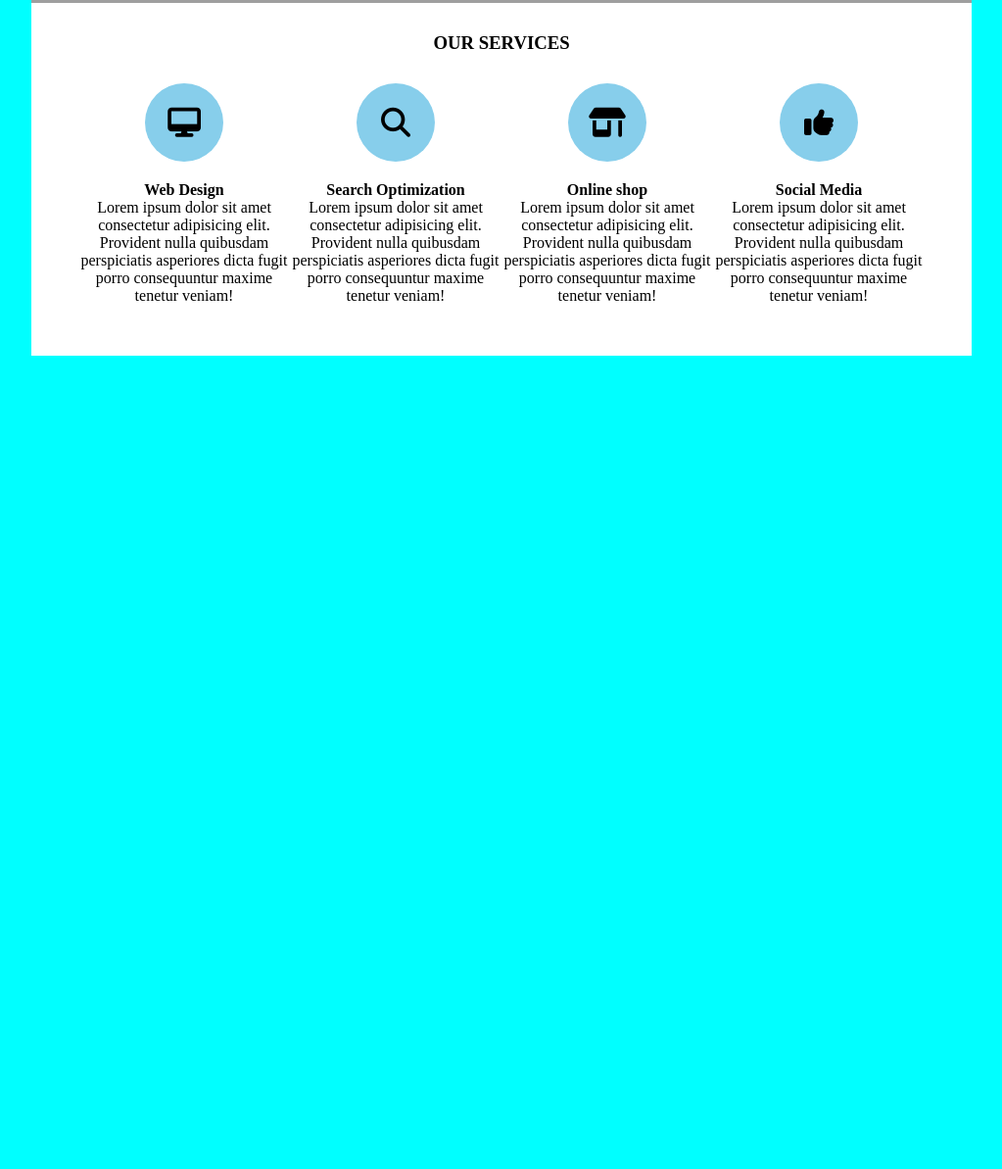
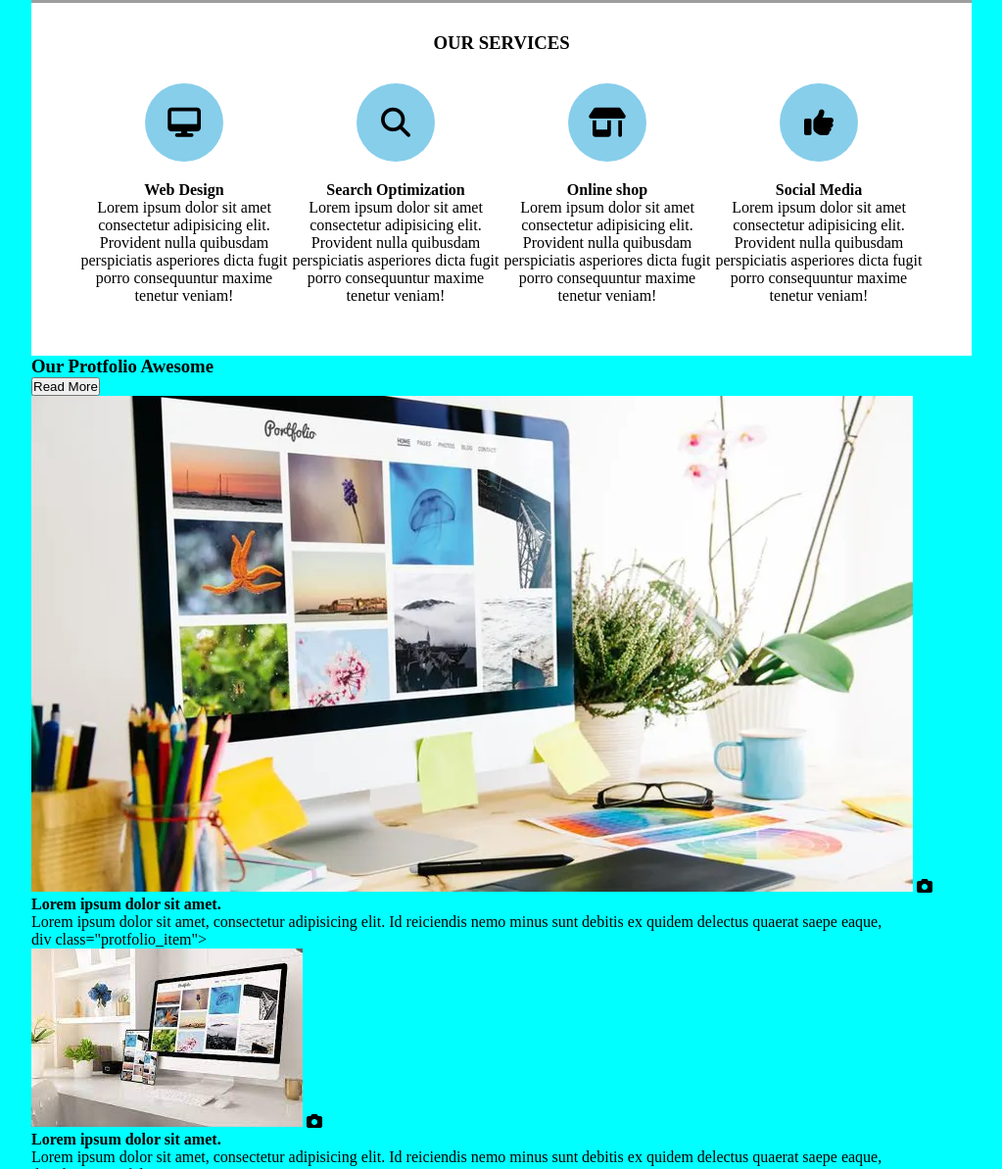
Before and after one commit to armanhasan609/Web-Template-Design-CSS-Flex-Box, a plain HTML site: page index.html in a window 1280 px wide. Shown: the part 557-1750 px from the top of the page at 98% size, without its empty margins (128-1151 px from the left). Before the commit the page ends 920 px from the top, so only its background shows below. Drawn offline with Linux system fonts and the light colour scheme; grey boxes are pictures that could not be loaded.

Commit message:
Protfolio_section HTML is completed

```diff
--- a/index.html
+++ b/index.html
@@ -67,6 +67,45 @@
                 </div>
             </div>
         </section>
+        <section id="row4">
+            <div class="protfolio_section">
+                <div class="protfolio_top">
+                    <div class="protfolio_title">
+                        <h3>Our Protfolio Awesome</h3>
+                    </div>
+                    <div class="protfolio_more">
+                        <button>Read More</button>
+                    </div>
+                </div>
+                <div class="protfolio_bottom">
+                    <div class="protfolio_item">
+                        <div class="protfolio_card">
+                            <img src="images/build_a_portfolio_website_-_article_image.webp" alt="">
+                            <i class="fa-solid fa-camera"></i>
+                        </div>
+                        <h4>Lorem ipsum dolor sit amet.</h4>
+                        <p>Lorem ipsum dolor sit amet, consectetur adipisicing elit. Id reiciendis nemo minus sunt debitis ex quidem delectus quaerat saepe eaque,</p>
+                    </div>
+                    div class="protfolio_item">
+                        <div class="protfolio_card">
+                            <img src="images/images (1).jfif" alt="">
+                            <i class="fa-solid fa-camera"></i>
+                        </div>
+                        <h4>Lorem ipsum dolor sit amet.</h4>
+                        <p>Lorem ipsum dolor sit amet, consectetur adipisicing elit. Id reiciendis nemo minus sunt debitis ex quidem delectus quaerat saepe eaque,</p>
+                    </div>
+                    div class="protfolio_item">
+                        <div class="protfolio_card">
+                            <img src="images/best-portfolio-websites-featured.o.jpg" alt="">
+                            <i class="fa-solid fa-camera"></i>
+                        </div>
+                        <h4>Lorem ipsum dolor sit amet.</h4>
+                        <p>Lorem ipsum dolor sit amet, consectetur adipisicing elit. Id reiciendis nemo minus sunt debitis ex quidem delectus quaerat saepe eaque,</p>
+                    </div>
+                </div>
+            </div>
+
+        </section>
 
 
     </div>
```
Also changed, not shown: images/best-portfolio-websites-featured.o.jpg (added), images/build_a_portfolio_website_-_article_image.webp (added), images/images (1).jfif (added).
